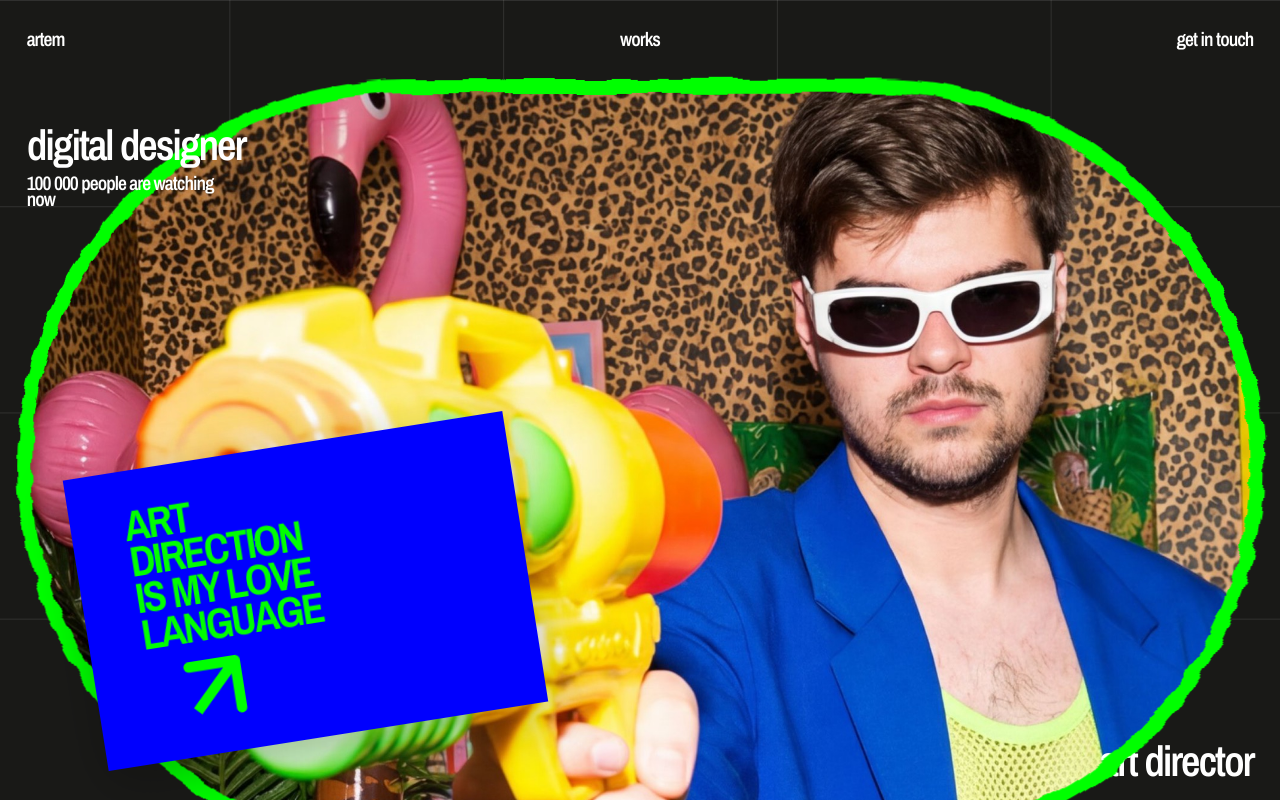
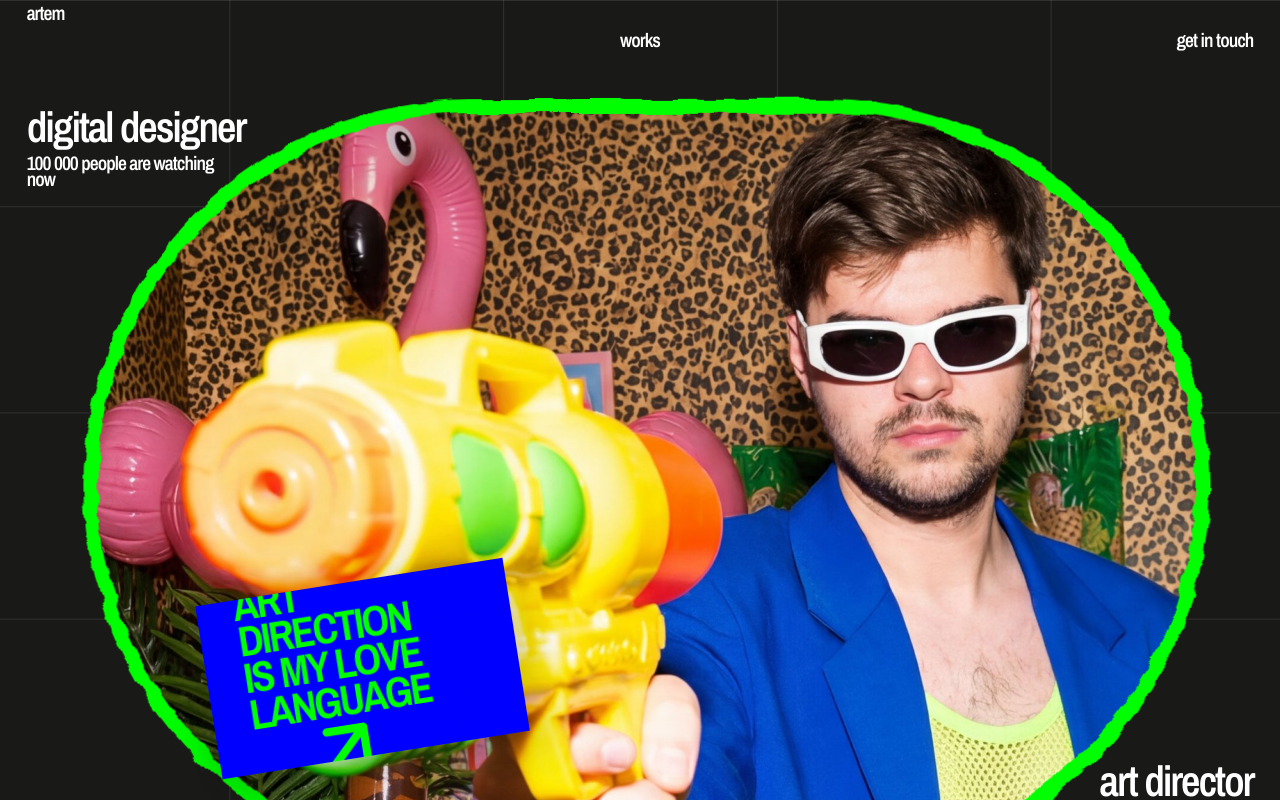
Before and after one commit to panteleevworkplace-del/portfolio-website, a React (Vite) app: page / in a window 1280 px wide. Shown: the top 800 px of the page. Built offline with nearby package versions, Linux system fonts and the light colour scheme.

Commit message:
Tune hero typography and sticker

```diff
--- a/src/styles.css
+++ b/src/styles.css
@@ -74,13 +74,11 @@ a {
 .site-header {
   position: absolute;
   z-index: 20;
-  top: 30px;
-  left: var(--page-pad);
-  right: var(--page-pad);
-  height: 22px;
+  inset: 0 var(--page-pad) auto;
+  height: 54px;
   display: grid;
   grid-template-columns: 1fr 1fr 1fr;
-  align-items: start;
+  align-items: center;
   font-size: var(--text-nav);
   font-weight: 600;
   letter-spacing: -0.05em;
@@ -93,10 +91,10 @@ a {
 }
 
 .site-header nav {
-  grid-column: 2 / 4;
+  grid-column: 1 / 4;
   display: grid;
-  grid-template-columns: 1fr 1fr;
-  align-items: start;
+  grid-template-columns: 1fr auto 1fr;
+  align-items: center;
   pointer-events: none;
 }
 
@@ -107,13 +105,13 @@ a {
 }
 
 .nav-works {
-  grid-column: 1;
+  grid-column: 2;
   justify-self: center;
   pointer-events: auto;
 }
 
 .nav-touch {
-  grid-column: 2;
+  grid-column: 3;
   justify-self: end;
   pointer-events: auto;
 }
@@ -155,13 +153,25 @@ a {
 .blue-sticker::before {
   content: "";
   position: absolute;
-  inset: 0;
-  opacity: 0.22;
+  inset: -40%;
+  opacity: 0.28;
   background-image:
-    repeating-radial-gradient(circle at 12% 18%, rgba(255,255,255,.16) 0 1px, transparent 1px 3px),
-    repeating-linear-gradient(90deg, rgba(255,255,255,.14) 0 1px, transparent 1px 4px);
+    radial-gradient(circle at 18% 22%, rgba(255,255,255,.2) 0 1px, transparent 1.4px),
+    radial-gradient(circle at 72% 44%, rgba(0,0,0,.26) 0 1px, transparent 1.5px),
+    repeating-linear-gradient(82deg, rgba(255,255,255,.14) 0 1px, transparent 1px 3px),
+    repeating-linear-gradient(96deg, rgba(0,0,0,.18) 0 1px, transparent 1px 5px);
+  background-size: 7px 7px, 11px 11px, 5px 100%, 9px 100%;
   mix-blend-mode: overlay;
+  filter: contrast(180%) saturate(140%);
+  transform: rotate(2deg);
   pointer-events: none;
+  animation: blueNoiseDrift 1.6s steps(2) infinite;
+}
+
+@keyframes blueNoiseDrift {
+  0% { transform: translate3d(0, 0, 0) rotate(2deg); }
+  50% { transform: translate3d(-8px, 4px, 0) rotate(2deg); }
+  100% { transform: translate3d(6px, -4px, 0) rotate(2deg); }
 }
 
 .blue-sticker__text {
@@ -178,25 +188,25 @@ a {
 .blue-sticker__arrow {
   position: relative;
   z-index: 1;
-  width: clamp(38px, 4.6vw, 66px);
+  width: clamp(34px, 4vw, 58px);
   height: auto;
 }
 
 .hero-section {
   min-height: min(990px, 94svh);
-  padding-top: 88px;
+  padding-top: 108px;
 }
 
 .hero-meta {
   position: absolute;
   z-index: 4;
   left: var(--page-pad);
-  top: 128px;
+  top: clamp(104px, 8.6vw, 124px);
   max-width: 255px;
 }
 
 .hero-meta h1 {
-  margin: 0 0 12px;
+  margin: 0 0 10px;
   font-size: var(--text-hero);
   line-height: 0.82;
   letter-spacing: -0.05em;
@@ -214,9 +224,10 @@ a {
 
 .hero-visual {
   position: relative;
-  width: min(100%, 1275px);
+  width: min(calc(100% - 120px), 1275px);
   height: clamp(470px, 59vw, 850px);
-  margin-inline: auto;
+  margin-left: auto;
+  margin-right: clamp(30px, 4.2vw, 60px);
   border-radius: 999px;
   overflow: visible;
 }
@@ -231,21 +242,29 @@ a {
 .hero-patch {
   position: absolute;
   z-index: 4;
-  left: clamp(26px, 4.4vw, 64px);
-  bottom: clamp(56px, 8.2vw, 118px);
-  width: clamp(270px, 34.8vw, 501px);
-  aspect-ratio: 501 / 331;
+  left: clamp(76px, 8.9vw, 128px);
+  bottom: clamp(74px, 8.35vw, 120px);
+  width: clamp(272px, 24.3vw, 350px);
+  aspect-ratio: 350 / 197;
   transform: rotate(-9deg);
-  padding: clamp(28px, 4.2vw, 60px);
+  padding: clamp(22px, 2.45vw, 35px) clamp(24px, 2.9vw, 42px);
   display: flex;
   flex-direction: column;
   justify-content: center;
+  align-items: flex-start;
   box-shadow: 0 16px 50px rgba(0, 0, 0, 0.25);
 }
 
+.hero-patch-text {
+  font-size: clamp(28px, 3vw, 43px);
+  line-height: 0.84;
+  letter-spacing: -0.05em;
+}
+
 .hero-patch-arrow {
-  margin-top: clamp(8px, 1.2vw, 18px);
-  margin-left: clamp(16px, 2.8vw, 40px);
+  width: clamp(30px, 3.6vw, 52px);
+  margin-top: clamp(4px, 0.55vw, 8px);
+  margin-left: clamp(42px, 5.4vw, 78px);
 }
 
 .hero-role {
@@ -760,12 +779,12 @@ address {
 
 @media (max-width: 900px) {
   .site-header {
-    grid-template-columns: 1fr auto;
+    grid-template-columns: 1fr 1fr 1fr;
   }
 
   .site-header nav {
-    grid-column: 2;
-    gap: 18px;
+    grid-column: 1 / 4;
+    grid-template-columns: 1fr auto 1fr;
   }
 
   .hero-section {
@@ -781,7 +800,9 @@ address {
   }
 
   .hero-visual {
+    width: 100%;
     height: min(72vw, 560px);
+    margin-inline: auto;
     border-radius: 44vw;
   }
 
```
